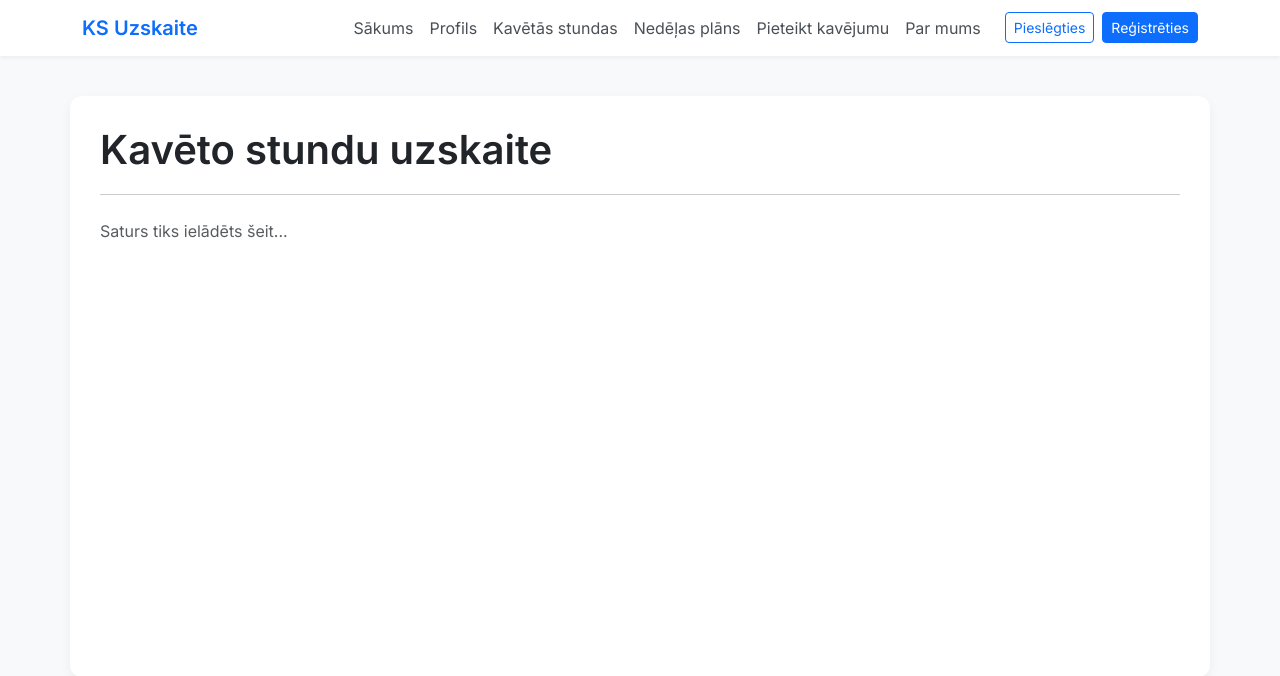
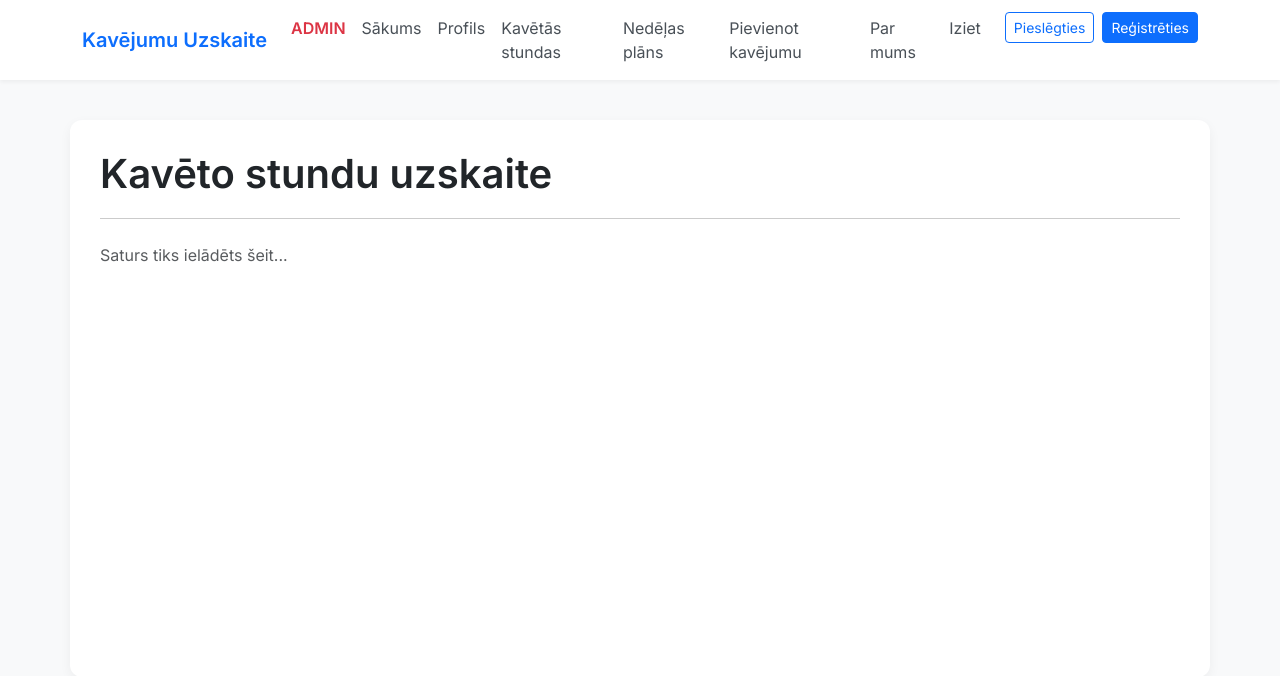
Before and after one commit to barkaane1/izsekot-kavejumus, a Flask app: page / in a window 1280 px wide. Shown: the top 676 px of the page. Run offline with Flask 3, Linux system fonts and the light colour scheme; the visitor is signed in with stand-in values (Sample User, id 1).

Commit message:
Palabots

```diff
--- a/app.py
+++ b/app.py
@@ -115,7 +115,7 @@ def profils():
 def par():
 	return render_template("par.html")
 
-@app.route("/stundas")
+
 #Šeit būs pieejamas visas stundas
 @app.route("/stundas")
 def stundas():
@@ -156,6 +156,35 @@ def kavets():
                            saraksts=tikai_kavejumi,
                            summa=kopsavilkums[0] or 0,
                            videjais=round(kopsavilkums[1] or 0, 2))
+@app.route('/iziet')
+def iziet():
+    session.clear()
+    return redirect(url_for('sakums'))
+
+@app.route("/admin")
+def admin_panelis():
+    # 1. Pārbaude: vai lietotājs ir ielogojies un vai viņš ir admins
+    # Piezīme: Tavā reģistrācijas formā loma tiek saglabāta kā 'klients' vai 'admins'
+    if 'id' not in session or session.get('loma') != 'admins':
+        return "Pieeja liegta! Šī lapa ir tikai administratoriem.", 403
+
+    conn = get_db_connection()
+
+    # 2. SQL JOIN vaicājums, lai dabūtu lietotāja vārdu kopā ar viņa kavējumu datiem
+    visi_kavejumi = conn.execute('''
+        SELECT Lietotajs.vards, Lietotajs.uzvards, Lietotajs.klase,
+               stundas.datums, stundas.ned_st, stundas.neapm, stundas.procents
+        FROM stundas
+        JOIN Lietotajs ON stundas.Liet_ID = Lietotajs.liet_id
+        ORDER BY stundas.datums DESC
+    ''').fetchall()
+
+    # 3. Saskaitām kopējo sistēmas kavējumu skaitu statistikai
+    kopskaits = conn.execute('SELECT SUM(neapm) FROM stundas').fetchone()[0] or 0
+
+    conn.close()
+
+    return render_template("admin.html", kavejumi=visi_kavejumi, kopskaits=kopskaits)
 
 if __name__ == "__main__":
 	app.run(debug = True)
--- a/templates/layout.html
+++ b/templates/layout.html
@@ -59,24 +59,29 @@
 
     <nav class="navbar navbar-expand-lg navbar-light bg-light">
         <div class="container">
-            <a class="navbar-brand brand-text" href="/">KS Uzskaite</a>
+            <a class="navbar-brand brand-text" href="/">Kavējumu Uzskaite</a>
             <button class="navbar-toggler" type="button" data-bs-toggle="collapse" data-bs-target="#navbarNav" aria-controls="navbarNav" aria-expanded="false" aria-label="Toggle navigation">
                 <span class="navbar-toggler-icon"></span>
             </button>
             <div class="collapse navbar-collapse" id="navbarNav">
                 <ul class="navbar-nav ms-auto">
+                {% if session.get('loma') == 'admins' %}
+                    <li class="nav-item"><a class="nav-link text-danger fw-bold" href="/admin">ADMIN</a></li>
+                    {% endif %}
                     <li class="nav-item"><a class="nav-link" href="/">Sākums</a></li>
                     <li class="nav-item"><a class="nav-link" href="/profils">Profils</a></li>
                     <li class="nav-item"><a class="nav-link" href="/kavets">Kavētās stundas</a></li>
                     <li class="nav-item"><a class="nav-link" href="/stundas">Nedēļas plāns</a></li>
-                    <li class="nav-item"><a class="nav-link" href="/pieteikt">Pieteikt kavējumu</a></li>
+                    <li class="nav-item"><a class="nav-link" href="/pieteikt">Pievienot kavējumu</a></li>
                     <li class="nav-item"><a class="nav-link" href="/par">Par mums</a></li>
+                    <li class="nav-item"><a class="nav-link" href="/iziet">Iziet</a></li>
                     <li class="nav-item ms-lg-3">
                         <a class="btn btn-outline-primary btn-sm mt-1" href="/pieslegties">Pieslēgties</a>
                     </li>
                     <li class="nav-item ms-lg-2">
                         <a class="btn btn-primary btn-sm mt-1" href="/registreties">Reģistrēties</a>
                     </li>
+
                 </ul>
             </div>
         </div>
```
Also changed, not shown: kavejumi.db, static/img/kavejumi.jpg (added).
